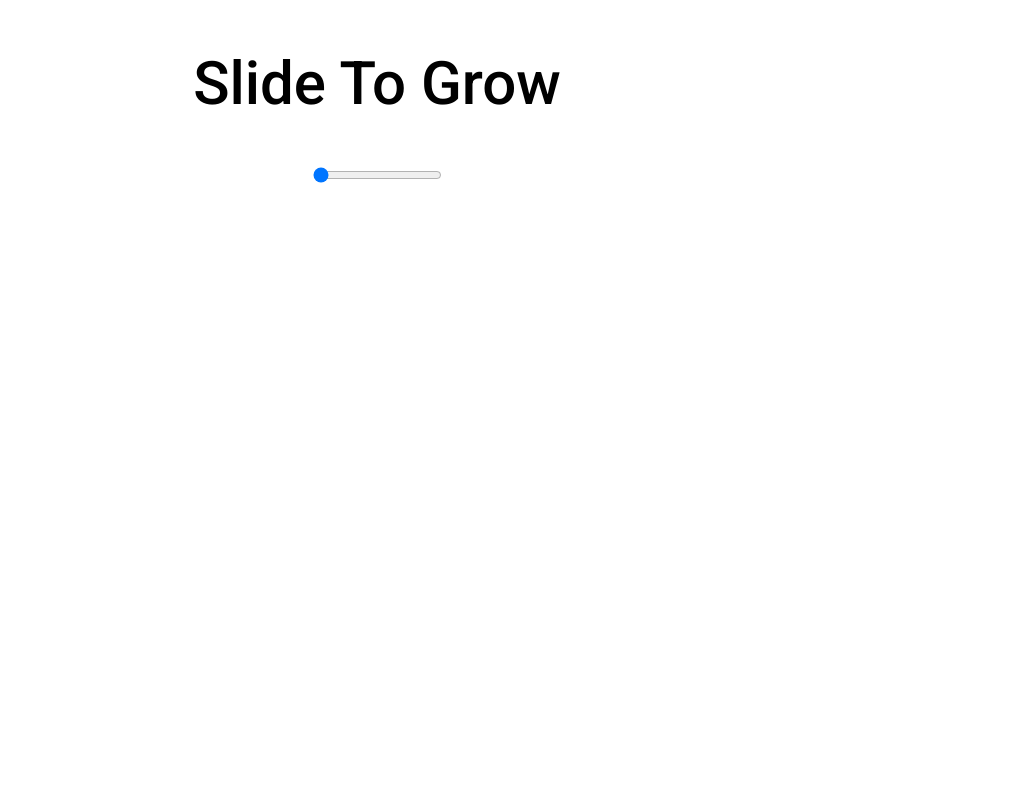
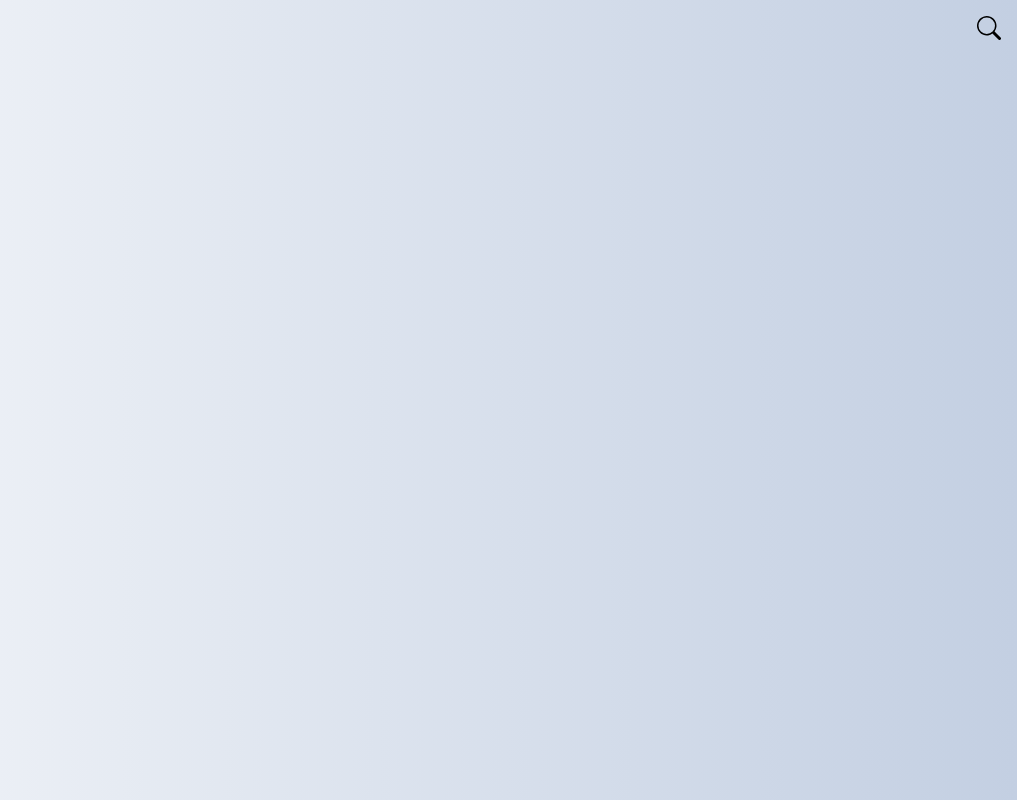
Before and after one commit to Bezobrazz/projects-sendbox, a React (Create React App) app: page / in a window 1280 px wide. Shown: the whole page, without its empty margins (263-1280 px from the left). Built offline with nearby package versions, Linux system fonts and the light colour scheme.

Commit message:
10-hidden-search-bar

```diff
--- a/src/App.js
+++ b/src/App.js
@@ -1,5 +1,6 @@
 import "./App.css";
-import SliderToGrow from "./projects/09-slider-to-grow/SliderToGrow";
+import HiddenSearchBar from "./projects/10-hidden-search-bar/HiddenSearchBar";
+// import SliderToGrow from "./projects/09-slider-to-grow/SliderToGrow";
 // import SlideToUnlockApp from "./projects/08-slide-to-unlock/SlideToUnlockApp";
 // import LightAndDarkMode from "./projects/07-LightAndDarkModeApp/LightAndDarkMode";
 // import AlertApp from "./projects/05-alerts/AlertApp";
@@ -20,7 +21,8 @@ function App() {
       {/* <TemperatureControllerApp /> */}
       {/* <LightAndDarkMode /> */}
       {/* <SlideToUnlockApp /> */}
-      <SliderToGrow />
+      {/* <SliderToGrow /> */}
+      <HiddenSearchBar />
     </div>
   );
 }
--- /dev/null
+++ b/src/projects/10-hidden-search-bar/HiddenSearchBar.jsx
@@ -0,0 +1,92 @@
+import React, { useState, useEffect, useRef } from "react";
+import { BsSearch } from "react-icons/bs";
+function HiddenSearchBar() {
+  const [uiProps, setUiProps] = useState({
+    bg: "linear-gradient(to right, #f5f7fa, #c3cfe2)",
+    shadow: "",
+    transition: "all 0.5s ease",
+    opacity: "0",
+    showSearchIcon: true,
+  });
+
+  let body = document.body.style;
+  let inputStyle = {
+    width: "20vh",
+    height: "30px",
+    margin: "10vh 25vw",
+    padding: "1rem .3rem",
+    border: "none",
+    outline: "none",
+    background: "transparent",
+    borderBottom: "1px solid #ccc",
+    fontSize: "1.5rem",
+    color: "grey",
+    transition: "all .5s ease",
+    boxshadow: "0px 55px 60px -15px rgba(0,0,0,.5)",
+    opacity: uiProps.opacity,
+  };
+
+  let bsSearchStyle = {
+    color: "black",
+    fontSize: "1.5rem",
+    cursor: "pointer",
+    position: "absolute",
+    right: "1rem",
+    top: "1rem",
+  };
+
+  const inputEl = useRef(null);
+  useEffect(() => {
+    body.background = uiProps.bg;
+    body.boxshadow = uiProps.shadow;
+    body.transition = uiProps.transition;
+  }, [uiProps.shadow, uiProps.bg, uiProps.transition, body]);
+
+  const showSearch = () => {
+    setUiProps({
+      opacity: "1",
+      showSearchIcon: false,
+      bg: "white",
+      shadow: "0px 55px 60px -15px rgba(0,0,0,.5)",
+      transition: "all .5s ease",
+    });
+    inputEl.current.focus();
+  };
+
+  const handleSearchFocus = () => {
+    setUiProps({
+      shadow: "inset 0 -60vh 30vw 200px rgba(0,0,0,.5)",
+      borderBottomColor: "green",
+    });
+  };
+
+  const handleSearchBlur = (e) => {
+    setUiProps({
+      shadow: "none",
+      opacity: "0",
+      showSearchIcon: true,
+    });
+  };
+
+  return (
+    <div className="container" style={{ height: "100vh" }}>
+      <input
+        type="text"
+        placeholder="Search"
+        style={inputStyle}
+        onFocus={handleSearchFocus}
+        onBlur={handleSearchBlur}
+        ref={inputEl}
+      />
+      {uiProps.showSearchIcon ? (
+        <BsSearch
+          className="search-icon"
+          style={bsSearchStyle}
+          onClick={showSearch}
+        />
+      ) : null}
+    </div>
+  );
+}
+
+export default HiddenSearchBar;
```
